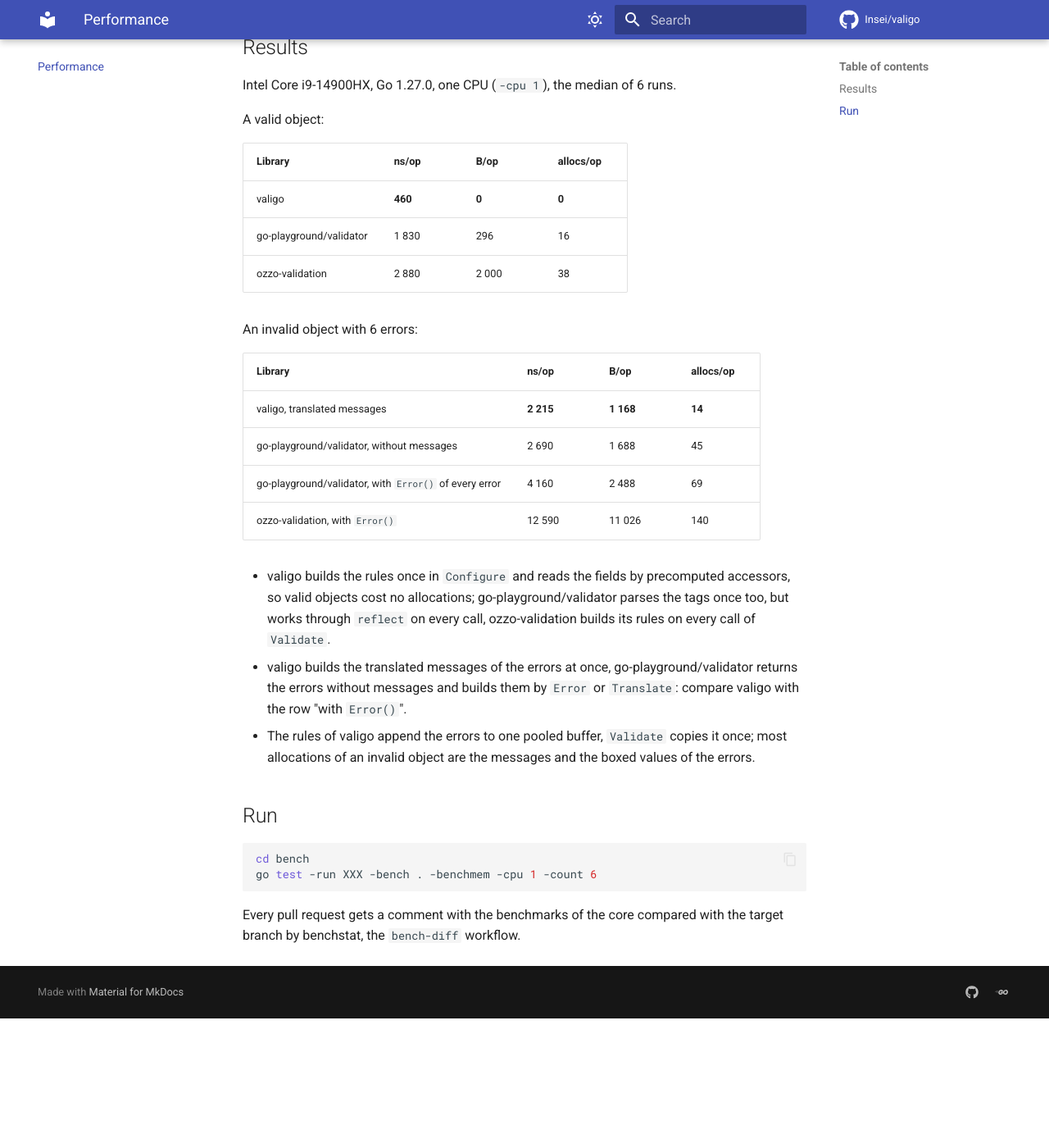
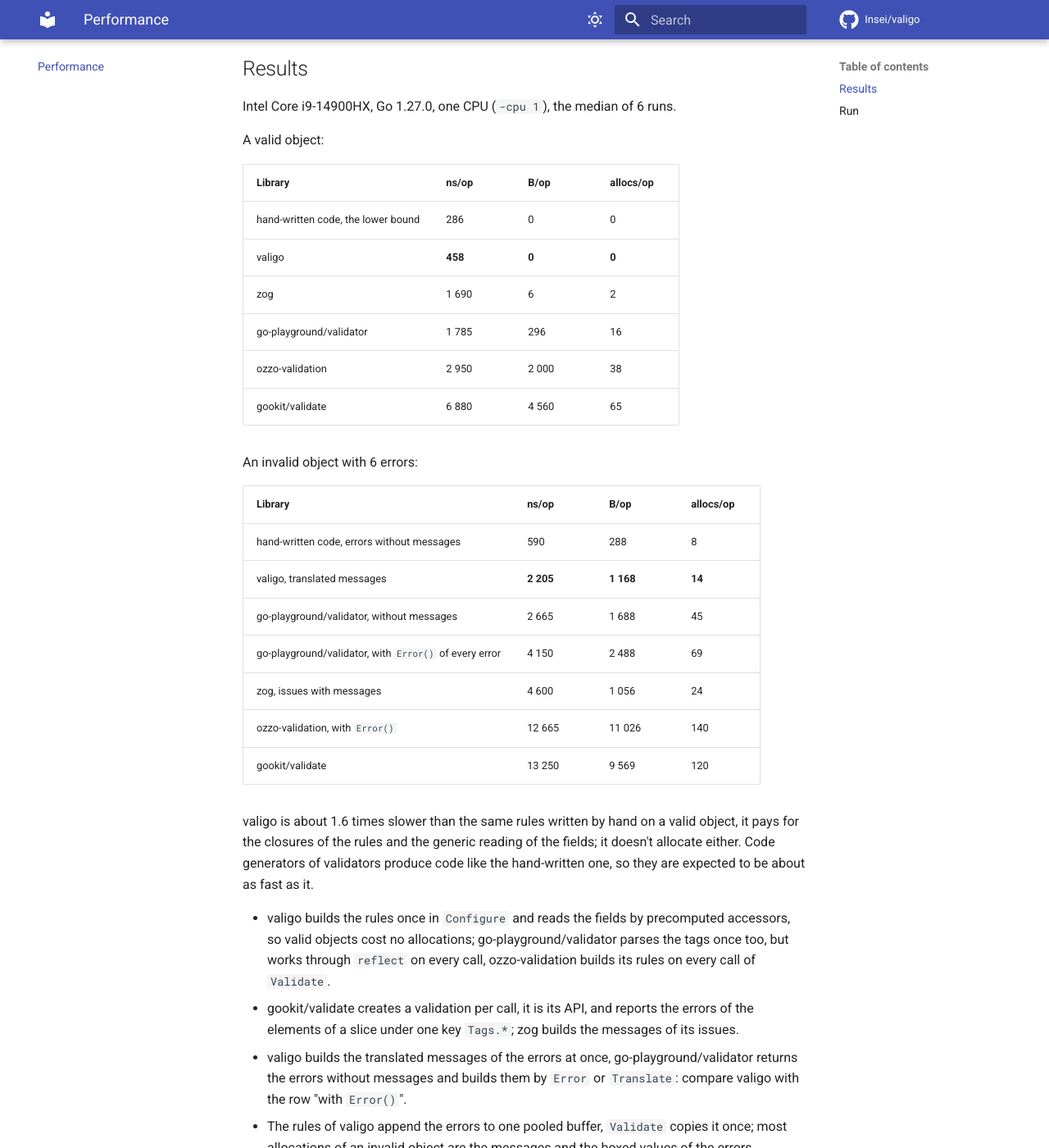
Before and after one commit to Insei/valigo, an MkDocs documentation site: the page built from docs/performance.md, in a window 1280 px wide and 1400 px high, scrolled down 462 px. Shown: the whole window at 82% size. Built offline with MkDocs 1.6.1 and Material for MkDocs 9.7.7, drawn with Linux system fonts in a browser that asks for light colours; comment, search, counter and statistics services are not loaded; the version menu is left out; before the commit the page ends 1704 px from its top, so only the background shows below that; some of the changed text lies outside the part shown.

Commit message:
docs: add zog, gookit/validate and hand-written code to the benchmarks

````diff
--- a/docs/performance.md
+++ b/docs/performance.md
@@ -1,6 +1,6 @@
 # Performance
 
-The [`bench`](https://github.com/Insei/valigo/tree/main/bench) module compares valigo with [go-playground/validator](https://github.com/go-playground/validator) and [ozzo-validation](https://github.com/go-ozzo/ozzo-validation) on the same struct and the same rules: a required name up to 64 characters, a required email, an age in `[18, 120]`, up to 5 required tags up to 16 characters and a required city of a nested struct. A test checks that the libraries find the same errors.
+The [`bench`](https://github.com/Insei/valigo/tree/main/bench) module compares valigo with [go-playground/validator](https://github.com/go-playground/validator), [ozzo-validation](https://github.com/go-ozzo/ozzo-validation), [zog](https://github.com/Oudwins/zog), [gookit/validate](https://github.com/gookit/validate) and hand-written Go code on the same struct and the same rules: a required name up to 64 characters, a required email, an age in `[18, 120]`, up to 5 required tags up to 16 characters and a required city of a nested struct. A test checks that the libraries find the same errors.
 
 ```go
 b.Field(&u.Name).As(str.Of).Required().MaxRunes(64)
@@ -18,20 +18,29 @@ A valid object:
 
 | Library | ns/op | B/op | allocs/op |
 |---|---|---|---|
-| valigo | **460** | **0** | **0** |
-| go-playground/validator | 1 830 | 296 | 16 |
-| ozzo-validation | 2 880 | 2 000 | 38 |
+| hand-written code, the lower bound | 286 | 0 | 0 |
+| valigo | **458** | **0** | **0** |
+| zog | 1 690 | 6 | 2 |
+| go-playground/validator | 1 785 | 296 | 16 |
+| ozzo-validation | 2 950 | 2 000 | 38 |
+| gookit/validate | 6 880 | 4 560 | 65 |
 
 An invalid object with 6 errors:
 
 | Library | ns/op | B/op | allocs/op |
 |---|---|---|---|
-| valigo, translated messages | **2 215** | **1 168** | **14** |
-| go-playground/validator, without messages | 2 690 | 1 688 | 45 |
-| go-playground/validator, with `Error()` of every error | 4 160 | 2 488 | 69 |
-| ozzo-validation, with `Error()` | 12 590 | 11 026 | 140 |
+| hand-written code, errors without messages | 590 | 288 | 8 |
+| valigo, translated messages | **2 205** | **1 168** | **14** |
+| go-playground/validator, without messages | 2 665 | 1 688 | 45 |
+| go-playground/validator, with `Error()` of every error | 4 150 | 2 488 | 69 |
+| zog, issues with messages | 4 600 | 1 056 | 24 |
+| ozzo-validation, with `Error()` | 12 665 | 11 026 | 140 |
+| gookit/validate | 13 250 | 9 569 | 120 |
+
+valigo is about 1.6 times slower than the same rules written by hand on a valid object, it pays for the closures of the rules and the generic reading of the fields; it doesn't allocate either. Code generators of validators produce code like the hand-written one, so they are expected to be about as fast as it.
 
 - valigo builds the rules once in `Configure` and reads the fields by precomputed accessors, so valid objects cost no allocations; go-playground/validator parses the tags once too, but works through `reflect` on every call, ozzo-validation builds its rules on every call of `Validate`.
+- gookit/validate creates a validation per call, it is its API, and reports the errors of the elements of a slice under one key `Tags.*`; zog builds the messages of its issues.
 - valigo builds the translated messages of the errors at once, go-playground/validator returns the errors without messages and builds them by `Error` or `Translate`: compare valigo with the row "with `Error()`".
 - The rules of valigo append the errors to one pooled buffer, `Validate` copies it once; most allocations of an invalid object are the messages and the boxed values of the errors.
 
````
Also changed, not shown: docs/why-valigo.md (+1 -1 lines).
